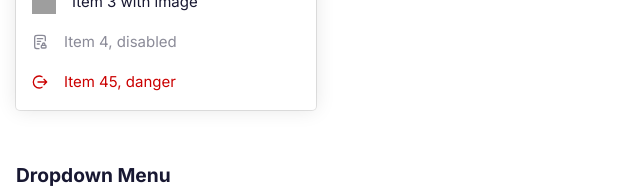
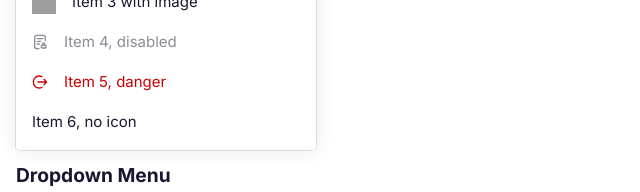
Before and after one commit to quail-ink/quail-ui, a Vue app: page / in a window 1280 px wide. Shown: the part 2204-2396 px from the top of the page, without its empty margins (0-640 px from the left). Built offline with nearby package versions, Linux system fonts and the light colour scheme; grey boxes are pictures that could not be loaded.

Commit message:
minor fix

```diff
--- a/src/App.vue
+++ b/src/App.vue
@@ -42,11 +42,17 @@ const menuItems = computed(() => [
     },
   },
   {
-    title: "Item 45, danger",
+    title: "Item 5, danger",
     danger: true,
     icon: "QIconLogout",
     action: () => {
       console.log("Item 5");
+    },
+  },
+  {
+    title: "Item 6, no icon",
+    action: () => {
+      console.log("Item 6");
     },
   },
 ]);
--- a/src/components/common/QDropdownMenu.vue
+++ b/src/components/common/QDropdownMenu.vue
@@ -44,6 +44,12 @@ const actionCls = computed(() => {
 
   if (props.hideSelected) {
     cls.push("hide-selected");
+  }
+
+  if (selectedItem.value && (selectedItem.value.icon || selectedItem.value.image)) {
+    cls.push("prepend");
+  } else {
+    cls.push("no-prepend");
   }
 
   return cls.join(" ");
@@ -177,6 +183,11 @@ onMounted(() => {
         opacity: 1;
       }
     }
+    &.no-prepend {
+      .menu-title {
+        margin-left: 0;
+      }
+    }
   }
   .q-dropdown-selected {
     white-space: nowrap;
```
